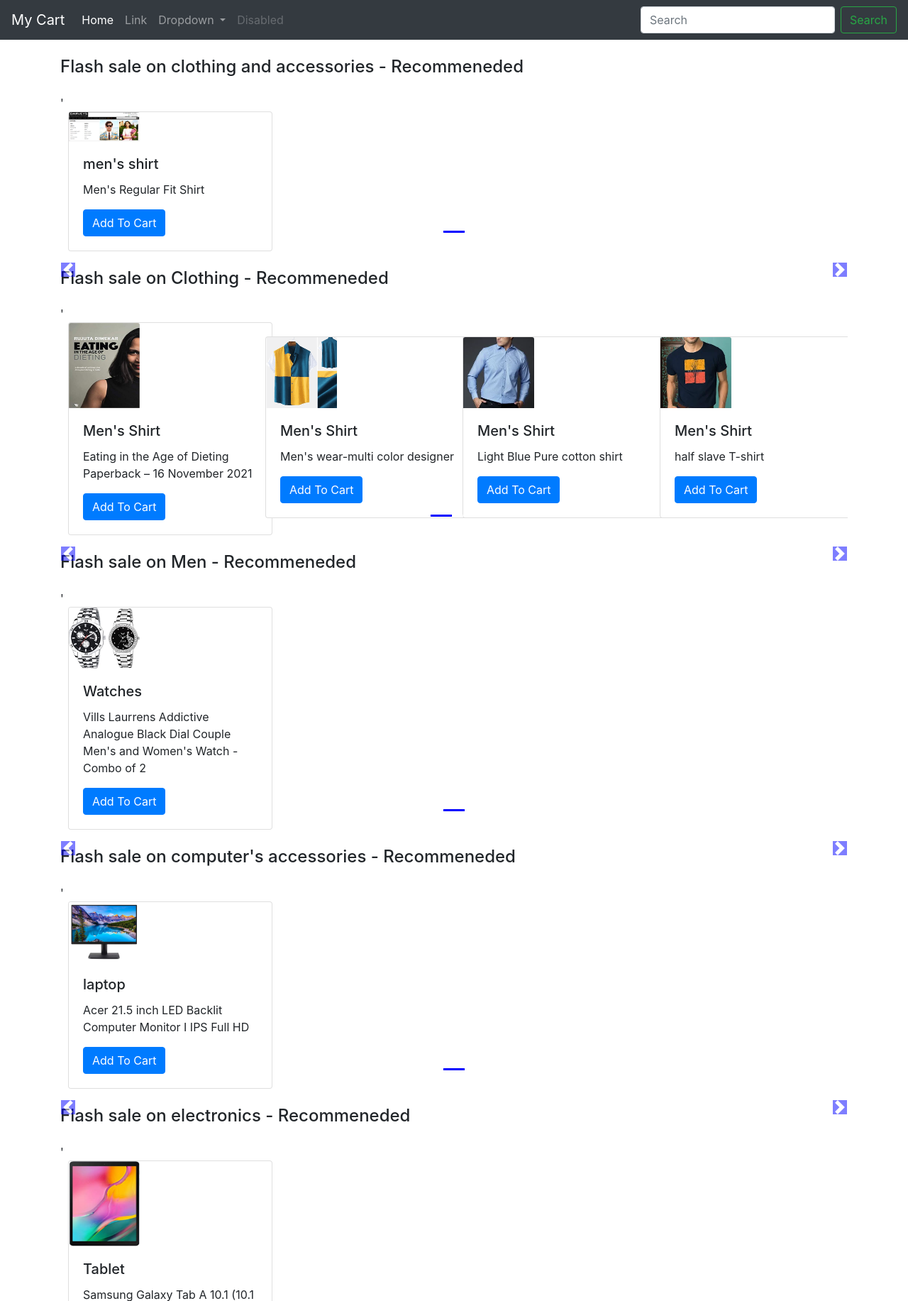
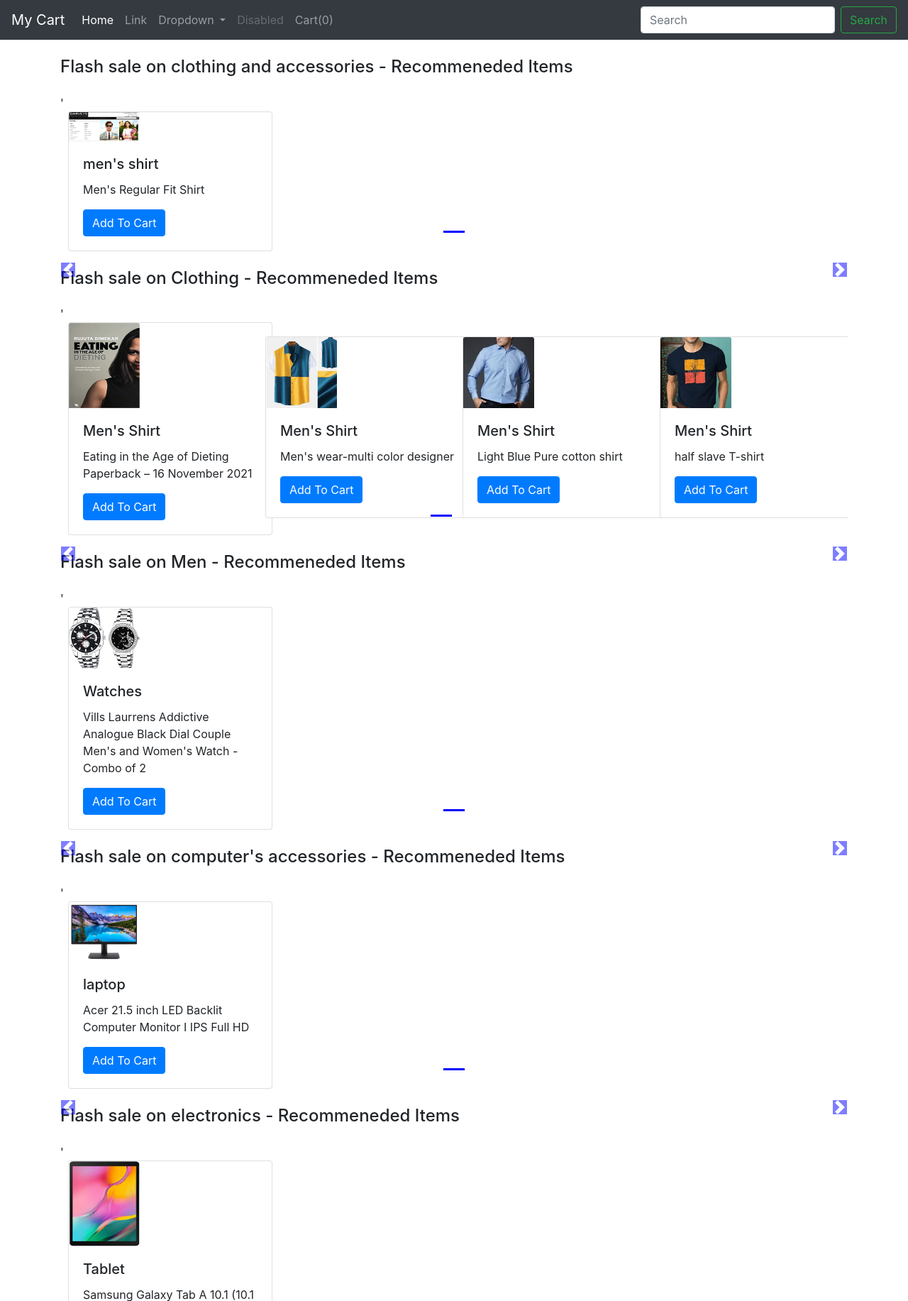
Before and after one commit to PradeepSinghIndia/All-App-In-One-Repository, a Django app: page /shop/ in a window 1280 px wide. Shown: the top 1833 px of the page at 71% size. Run offline with Django 3.2, Linux system fonts and the light colour scheme; data comes from the database, SQL or seed files in the repository; both versions use the stored data as it was after the commit; some libraries are stand-ins or nearby versions.

Commit message:
add cart

```diff
--- a/shop/templates/shop/base.html
+++ b/shop/templates/shop/base.html
@@ -42,6 +42,9 @@
       <li class="nav-item">
         <a class="nav-link disabled" href="#" tabindex="-1" aria-disabled="true">Disabled</a>
       </li>
+      <li class="nav-item">
+        <a class="nav-link" href="#">Cart(<span id='cart'>0</span>)</a>
+      </li>
     </ul>
     <form class="form-inline my-2 my-lg-0">
       <input class="form-control mr-sm-2" type="search" placeholder="Search" aria-label="Search">
@@ -56,5 +59,6 @@
     <script src="https://code.jquery.com/jquery-3.3.1.slim.min.js" integrity="sha384-q8i/X+965DzO0rT7abK41JStQIAqVgRVzpbzo5smXKp4YfRvH+8abtTE1Pi6jizo" crossorigin="anonymous"></script>
     <script src="https://cdnjs.cloudflare.com/ajax/libs/popper.js/1.14.6/umd/popper.min.js" integrity="sha384-wHAiFfRlMFy6i5SRaxvfOCifBUQy1xHdJ/yoi7FRNXMRBu5WHdZYu1hA6ZOblgut" crossorigin="anonymous"></script>
     <script src="https://stackpath.bootstrapcdn.com/bootstrap/4.2.1/js/bootstrap.min.js" integrity="sha384-B0UglyR+jN6CkvvICOB2joaf5I4l3gm9GU6Hc1og6Ls7i6U/mkkaduKaBhlAXv9k" crossorigin="anonymous"></script>
+  {% block js %} {% endblock %}
   </body>
 </html>
--- a/shop/templates/shop/index.html
+++ b/shop/templates/shop/index.html
@@ -39,7 +39,7 @@
   <div class="container" xmlns:data="http://www.w3.org/1999/xhtml">
     <!--        slideshow starts here-->
     {% for product, range, nSlides in allProds %}
-    <h4 class="my-4"> Flash sale on {{product.0.category}} - Recommeneded</h1>
+    <h4 class="my-4"> Flash sale on {{product.0.category}} - Recommeneded Items</h1>
     <div id="demo{{forloop.counter}}" class="carousel slide my-3" data-ride="carousel">'
         <ul class="carousel-indicators">
             <li data-target="#demo{{forloop.counter}}" data-slide-to="0" class="active"></li>
@@ -51,30 +51,19 @@
       <div class="carousel-inner">
         <div class="carousel-item active">
 
-            <div class="col-xs-3 col-sm-3 col-md-3">
-              <div class="card" style="width: 18rem;">
-                <img src='/media/{{product.0.image}}' class="card-img-top" alt="...">
-                <div class="card-body">
-                  <h5 class="card-title">{{product.0.product_name}}</h5>
-                  <p class="card-text">{{product.0.desc}}</p>
-                  <a href="#" class="btn btn-primary">Add To Cart</a>
-                </div>
-              </div>
-            </div>
-
-            {% for i in product|slice:"1:" %}
+            {% for i in product %}
             <div class="col-xs-3 col-sm-3 col-md-3">
               <div class="card" style="width: 18rem;">
                 <img src='/media/{{i.image}}' class="card-img-top" alt="...">
                 <div class="card-body">
                   <h5 class="card-title">{{i.product_name}}</h5>
                   <p class="card-text">{{i.desc}}</p>
-                  <a href="#" class="btn btn-primary">Add To Cart</a>
+                  <button id ="pr{{i.id}}" class="btn btn-primary cart">Add To Cart</button>
                 </div>
               </div>
             </div>
 
-            {% if forloop.counter|divisibleby:3 and forloop.counter > 0 and not forloop.last %}
+            {% if forloop.counter|divisibleby:4 and forloop.counter > 0 and not forloop.last %}
              </div><div class="carousel-item">
             {% endif%}
 
@@ -96,3 +85,30 @@
     </div>
 
  {% endblock %}
+
+ {% block js %}
+   <script>
+     console.log('Hi pradeep i am working')
+     if(localStorage.getItem('cart')==null) {
+       var cart={};
+     }
+     else {
+       cart=JSON.parse(localStorage.getItem('cart'));
+       document.getElementById('cart').innerHTML=Object.keys(cart).length;
+     }
+     $('.cart').click( function(){
+       console.log('clicked');
+       var idstr=this.id.toString();
+       console.log(idstr);
+       if(cart[idstr]!=undefined){
+         cart[idstr]=cart[idstr]+1;
+       }
+       else {
+         cart[idstr]=1;
+       }
+       console.log(cart);
+       localStorage.setItem('cart',JSON.stringify(cart));
+       document.getElementById('cart').innerHTML=Object.keys(cart).length;
+     });
+   </script>
+ {% endblock %}
```
Also changed, not shown: db.sqlite3, media/shop/images/m1.jpg (added), media/shop/images/m2.jpg (added), media/shop/images/m2_ys6Ibeb.jpg (added), media/shop/images/m3.jpg (added), media/shop/images/m4.jpg (added), media/shop/images/m4_vT3yqww.jpg (added), shop/static/shop/m1.jpg (added), shop/static/shop/m2.jpg (added), shop/static/shop/m3.jpg (added), shop/static/shop/m4.jpg (added).
